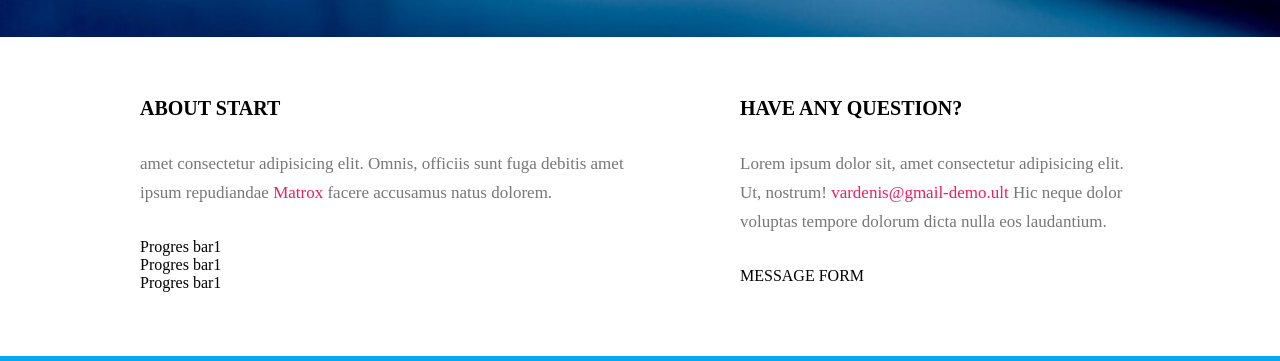
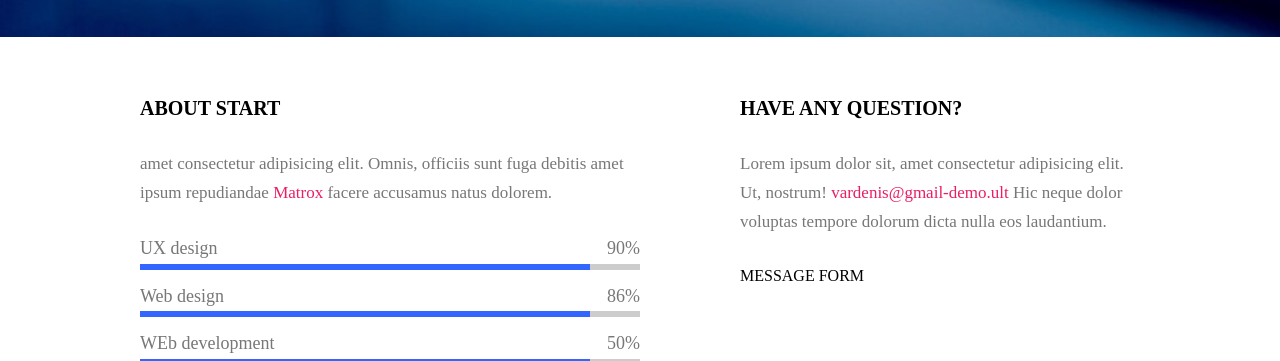
Before and after one commit to tombalv/Leaving-soon, a website: page index.html in a window 1280 px wide. Shown: the part 439-800 px from the top of the page. Drawn offline with Linux system fonts and the light colour scheme; a web font is replaced by a local one.

Commit message:
Progress bar style

```diff
--- /dev/null
+++ b/css/components/progress-bar.css
@@ -0,0 +1,30 @@
+.progress-bar-group {
+  display: flex;
+  flex-direction: column;
+  gap: 1em;
+}
+.progress-bar-group > .progress-bar {
+  display: flex;
+  flex-direction: column;
+  gap: 0.3em;
+}
+.progress-bar-group .top {
+  display: flex;
+  justify-content: space-between;
+  font-size: 18px;
+  color: #777;
+}
+.progress-bar-group .title {
+}
+.progress-bar-group .value {
+}
+.progress-bar-group .bottom {
+  width: 100%;
+  height: 6px;
+  background-color: #ccc;
+}
+.progress-bar-group .progress {
+  width: 90%;
+  height: inherit;
+  background-color: #36f;
+}
--- a/css/pages/home.css
+++ b/css/pages/home.css
@@ -8,9 +8,8 @@
 /* components */
 @import "../components/button.css";
 @import "../components/clock.css";
-
+@import "../components/progress-bar.css";
 /* CUSTOM CSS */
-
 .hero {
   background-image: url(../../img/background.png);
   background-size: cover;
--- a/index.html
+++ b/index.html
@@ -76,10 +76,34 @@
               dolorem.
             </p>
             <div class="progress-bar-group">
-              <div class="progress-bar">Progres bar1</div>
-              <div class="progress-bar">Progres bar1</div>
-              <div class="progress-bar">Progres bar1</div>
-            </div>
+              <div class="progress-bar">
+                  <div class="top">
+                      <p class="title">UX design</p>
+                      <p class="value">90%</p>
+                  </div>
+                  <div class="bottom">
+                      <div class="progress"></div>
+                  </div>
+              </div>
+              <div class="progress-bar">
+                  <div class="top">
+                      <p class="title">Web design</p>
+                      <p class="value">86%</p>
+                  </div>
+                  <div class="bottom">
+                      <div class="progress"></div>
+                  </div>
+              </div>
+              <div class="progress-bar">
+                  <div class="top">
+                      <p class="title">WEb development</p>
+                      <p class="value">50%</p>
+                  </div>
+                  <div class="bottom">
+                      <div class="progress"></div>
+                  </div>
+              </div>
+          </div>
           </div>
           <div class="column column-right">
             <h2 class="column-title">Have any question?</h2>
```
